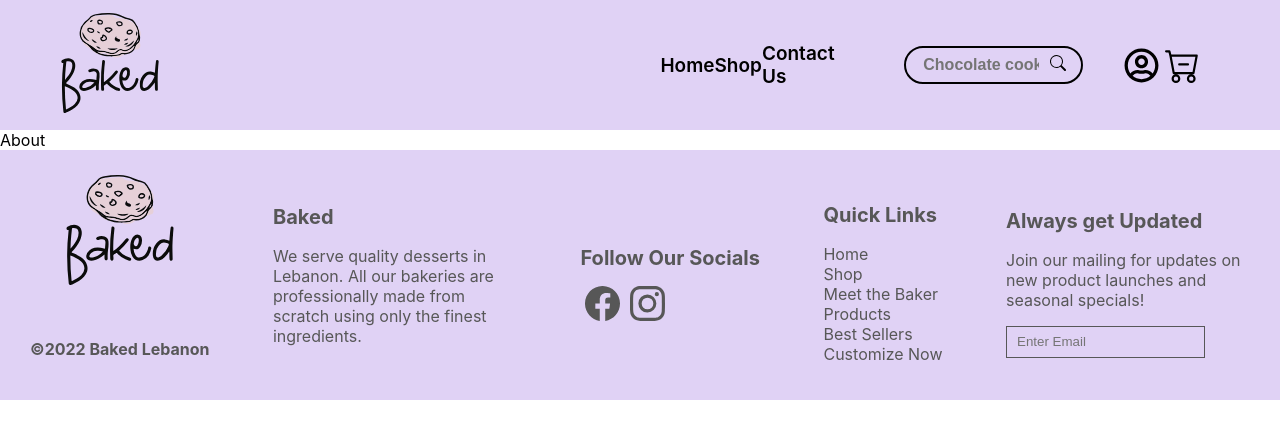
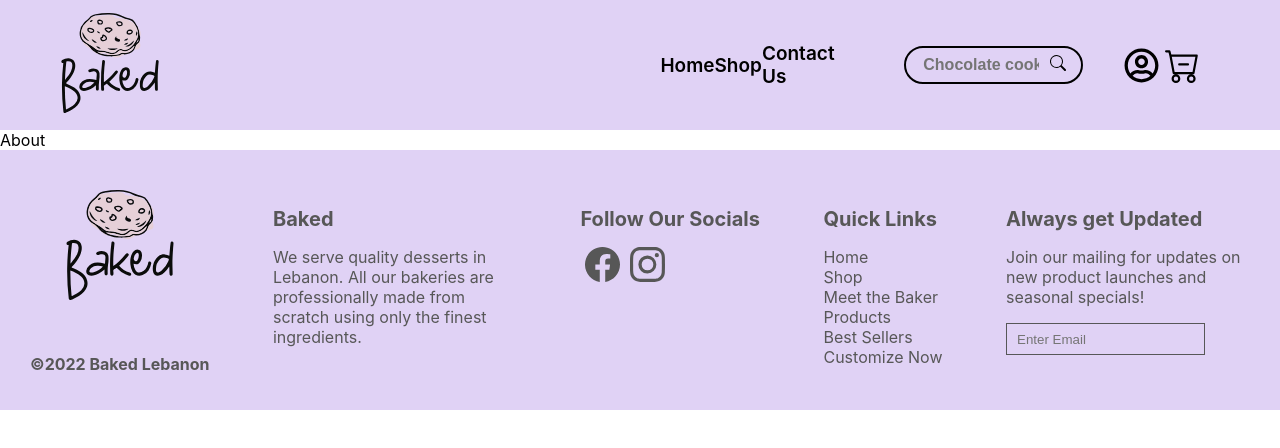
Before and after one commit to SaraBaassiri/baked_lb-website, a React (Create React App) app in the folder baked/: page /about in a window 1280 px wide. Shown: the top 448 px of the page. Built offline with nearby package versions, Linux system fonts and the light colour scheme.

Commit message:
Update Footer.css

```diff
--- a/baked/src/Components/Footer/Footer.css
+++ b/baked/src/Components/Footer/Footer.css
@@ -1,10 +1,10 @@
 .Footer {
-    height: 250px;
+    height: 220px;
     background-color: #E0D2F5;
     display: flex;
     flex-direction: row;
-    align-items: center;
     justify-content: space-between;
+    padding-top: 40px;
     padding-inline: 30px;
 }
 
```
